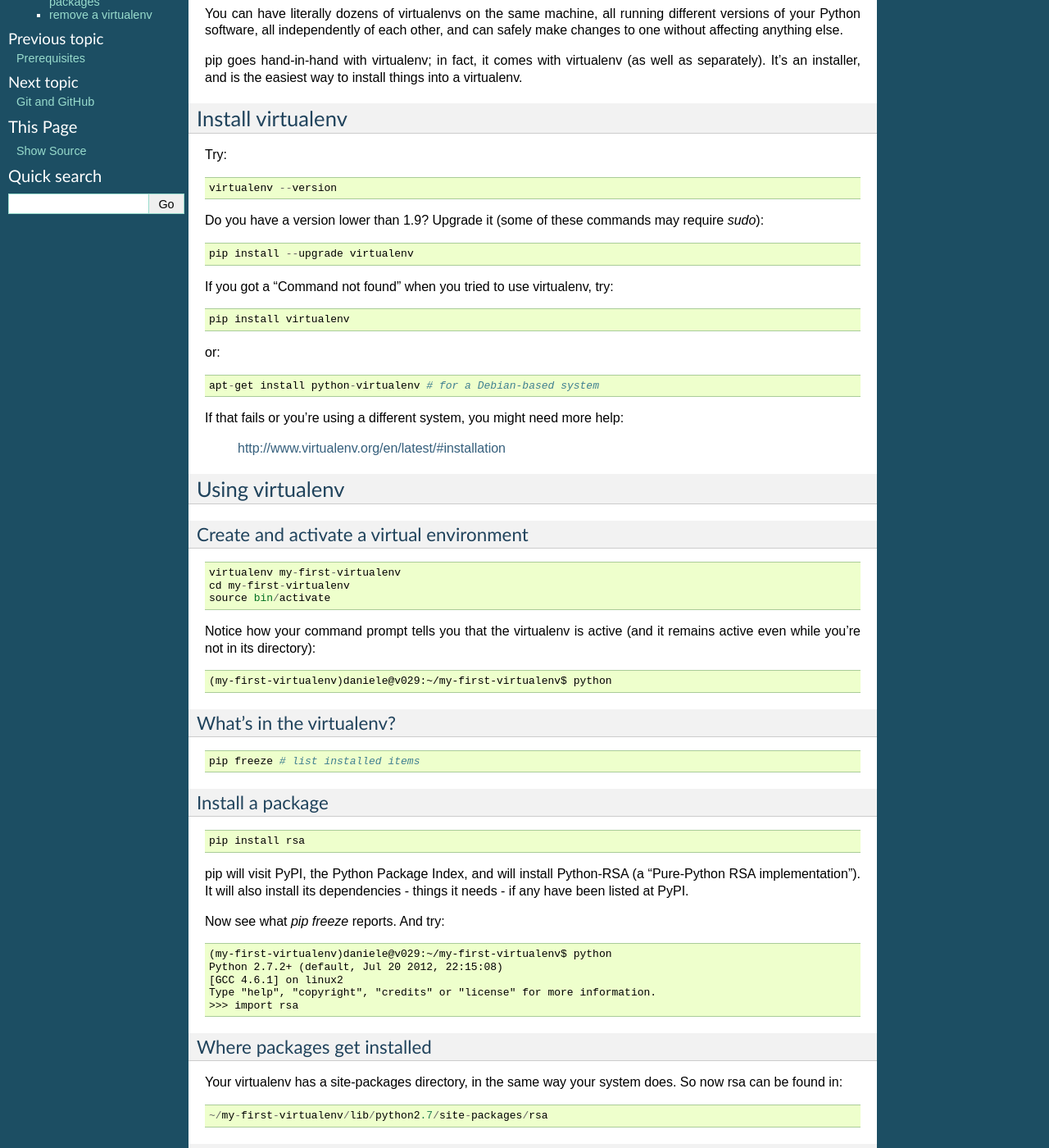
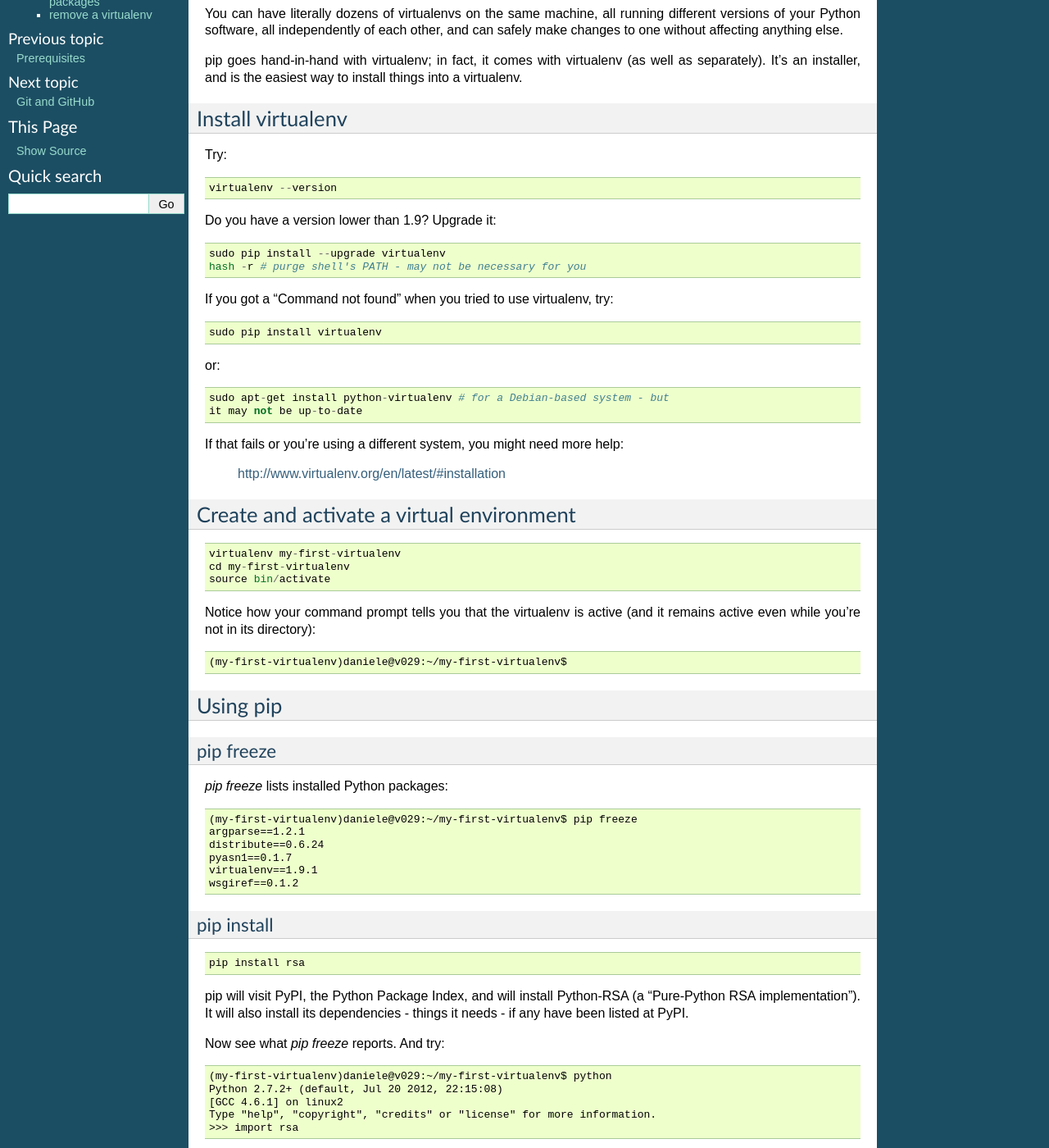
Before and after one commit to evildmp/afraid-to-commit, a Sphinx documentation site: the page built from docs/virtualenv.rst, in a window 1280 px wide and 1400 px high, scrolled down 352 px. Shown: the whole window at 82% size. Built offline with Sphinx 7.4.7, drawn with Linux system fonts in a browser that asks for light colours; some of the changed text lies outside the part shown.

```diff
--- a/docs/index.rst
+++ b/docs/index.rst
@@ -69,6 +69,7 @@ Contents:
    branches_and_remotes
    testing
    documentation
+   cheatsheet
 
 
 Indices and tables
--- a/docs/virtualenv.rst
+++ b/docs/virtualenv.rst
@@ -34,55 +34,61 @@ Install virtualenv
 
 Try::
 
-	virtualenv --version
+    virtualenv --version
 
-Do you have a version lower than 1.9? Upgrade it (some of these commands may
-require `sudo`)::
+Do you have a version lower than 1.9? Upgrade it::
 
-	pip install --upgrade virtualenv
+    sudo pip install --upgrade virtualenv
+    hash -r # purge shell's PATH - may not be necessary for you
 
 If you got a "Command not found" when you tried to use virtualenv, try::
 
-	pip install virtualenv
+    sudo pip install virtualenv
 
 or::
 
-	apt-get install python-virtualenv # for a Debian-based system
+    sudo apt-get install python-virtualenv # for a Debian-based system - but
+    it may not be up-to-date
 
 If that fails or you're using a different system, you might need more help:
 
-	http://www.virtualenv.org/en/latest/#installation
+    http://www.virtualenv.org/en/latest/#installation
 
 
-Using virtualenv
-================
-
 Create and activate a virtual environment
------------------------------------------
+=========================================
 
 ::
 
-	virtualenv my-first-virtualenv
-	cd my-first-virtualenv
-	source bin/activate
+    virtualenv my-first-virtualenv
+    cd my-first-virtualenv
+    source bin/activate
 
 Notice how your command prompt tells you that the virtualenv is active (and it remains active even while you're not in its directory)::
 
-	(my-first-virtualenv)daniele@v029:~/my-first-virtualenv$ python
+    (my-first-virtualenv)daniele@v029:~/my-first-virtualenv$
 
-What's in the virtualenv?
--------------------------
+Using pip
+=========
+
+pip freeze
+----------
+
+`pip freeze` lists installed Python packages::
+
+    (my-first-virtualenv)daniele@v029:~/my-first-virtualenv$ pip freeze
+    argparse==1.2.1
+    distribute==0.6.24
+    pyasn1==0.1.7
+    virtualenv==1.9.1
+    wsgiref==0.1.2
+
+pip install
+-----------
 
 ::
 
-	pip freeze # list installed items
-
-Install a package
------------------
-
-::
-
-	pip install rsa
+    pip install rsa
 
 pip will visit PyPI, the Python Package Index, and will install Python-RSA (a
 "Pure-Python RSA implementation"). It will also install its dependencies -
@@ -90,18 +96,30 @@ things it needs - if any have been listed at PyPI.
 
 Now see what `pip freeze` reports. And try::
 
-	(my-first-virtualenv)daniele@v029:~/my-first-virtualenv$ python
-	Python 2.7.2+ (default, Jul 20 2012, 22:15:08)
-	[GCC 4.6.1] on linux2
-	Type "help", "copyright", "credits" or "license" for more information.
-	>>> import rsa
+    (my-first-virtualenv)daniele@v029:~/my-first-virtualenv$ python
+    Python 2.7.2+ (default, Jul 20 2012, 22:15:08)
+    [GCC 4.6.1] on linux2
+    Type "help", "copyright", "credits" or "license" for more information.
+    >>> import rsa
+
+To uninstall it::
+
+    pip uninstall rsa
+
+To install a particular version::
+
+    pip install rsa==3.0
+
+To ugrade the package to the latest version::
+
+    pip install --upgrade rsa
 
 Where packages get installed
 ----------------------------
 
 Your virtualenv has a site-packages directory, in the same way your system does. So now rsa can be found in::
 
-	~/my-first-virtualenv/lib/python2.7/site-packages/rsa
+    ~/my-first-virtualenv/lib/python2.7/site-packages/rsa
 
 Dependencies
 ------------
@@ -133,17 +154,18 @@ Deactivate a virtualenv
 
 ::
 
-	deactivate
+    deactivate
 
 Now you're no longer in any virtualenv.
 
 --install-site-packages
 -----------------------
 
-Sometimes you might want to have the Python packages already installed on your
-system included in your new virtualenv. In that case::
+When you create a virtualenv, it doesn't include any Python packages already
+installed on your system. But sometimes, that *is* what you want. In that
+case::
 
-	virtualenv --install-site-packages my-third-virtualenv
+    virtualenv --install-site-packages my-third-virtualenv
 
 remove a virtualenv
 -------------------
@@ -151,7 +173,7 @@ remove a virtualenv
 virtualenvs are disposable. You can get rid of these::
 
     cd ~/
-	rm -r  my-first-virtualenv my-second-virtualenv my-third-virtualenv
+    rm -r  my-first-virtualenv my-second-virtualenv my-third-virtualenv
 
-And that's pretty much all you need to get started and to use virtualenv
-effectively.
+And that's pretty much all you need to get started and to use pip and
+virtualenv effectively.
```
Also changed, not shown: other parts of docs/virtualenv.rst (+6 -3 lines), docs/cheatsheet.rst (added, +38 -0 lines).
